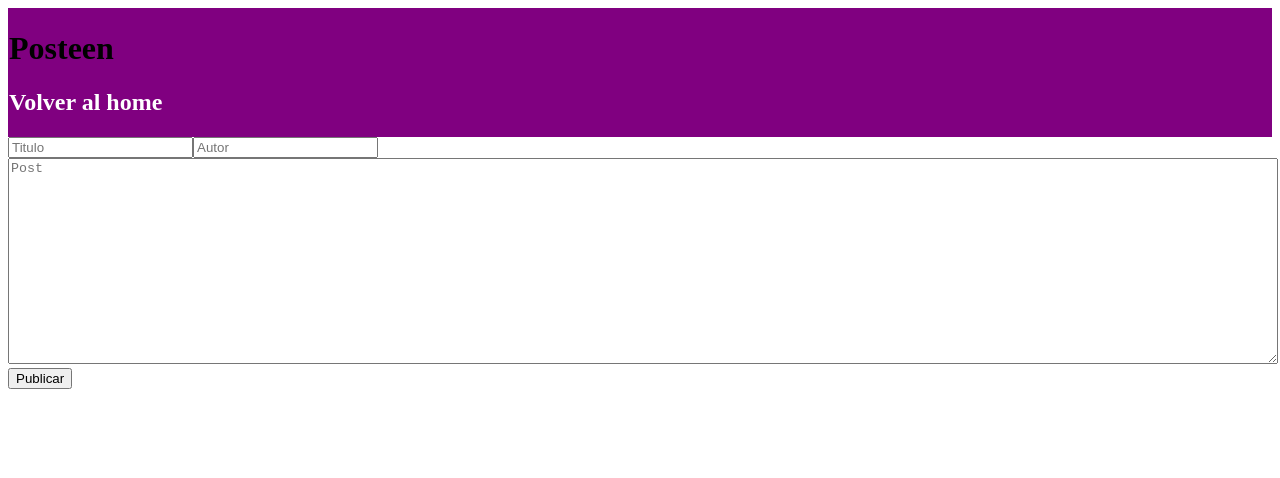
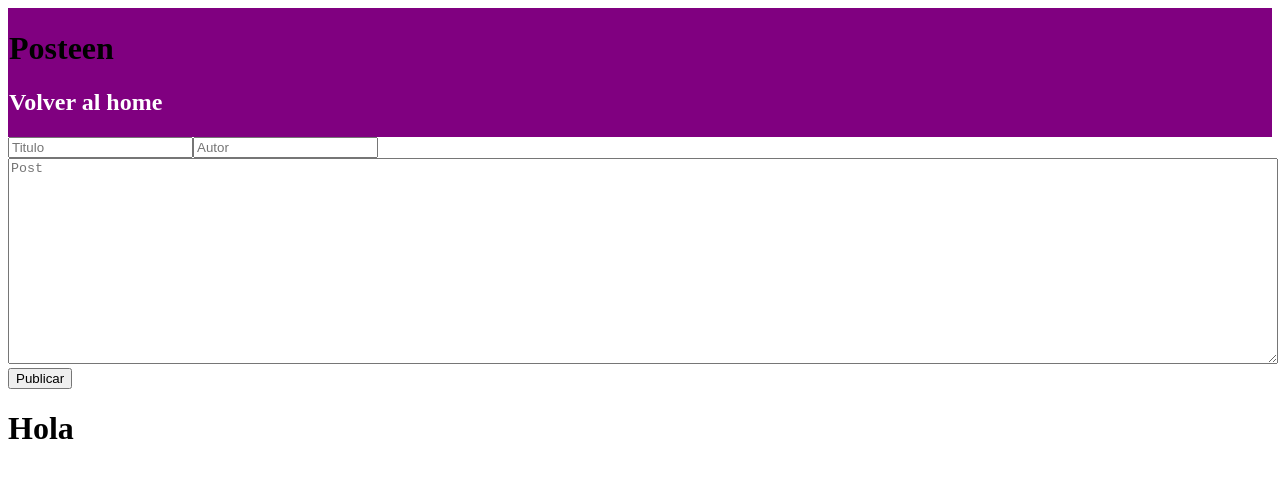
Before and after one commit to BarreiroAron/Projecto-Informatico, a React (Create React App) app: page /publicacion in a window 1280 px wide. Shown: the top 478 px of the page. Built offline with nearby package versions, Linux system fonts and the light colour scheme.

Commit message:
Update publicacion.js

```diff
--- a/src/publicacion.js
+++ b/src/publicacion.js
@@ -46,6 +46,7 @@ import { Link } from 'react-router-dom';
         <button type="button" onClick={IniciarTodo}>
           Publicar
         </button>
+            <h1>Hola</h1>
       </form>
 
   </>
```
